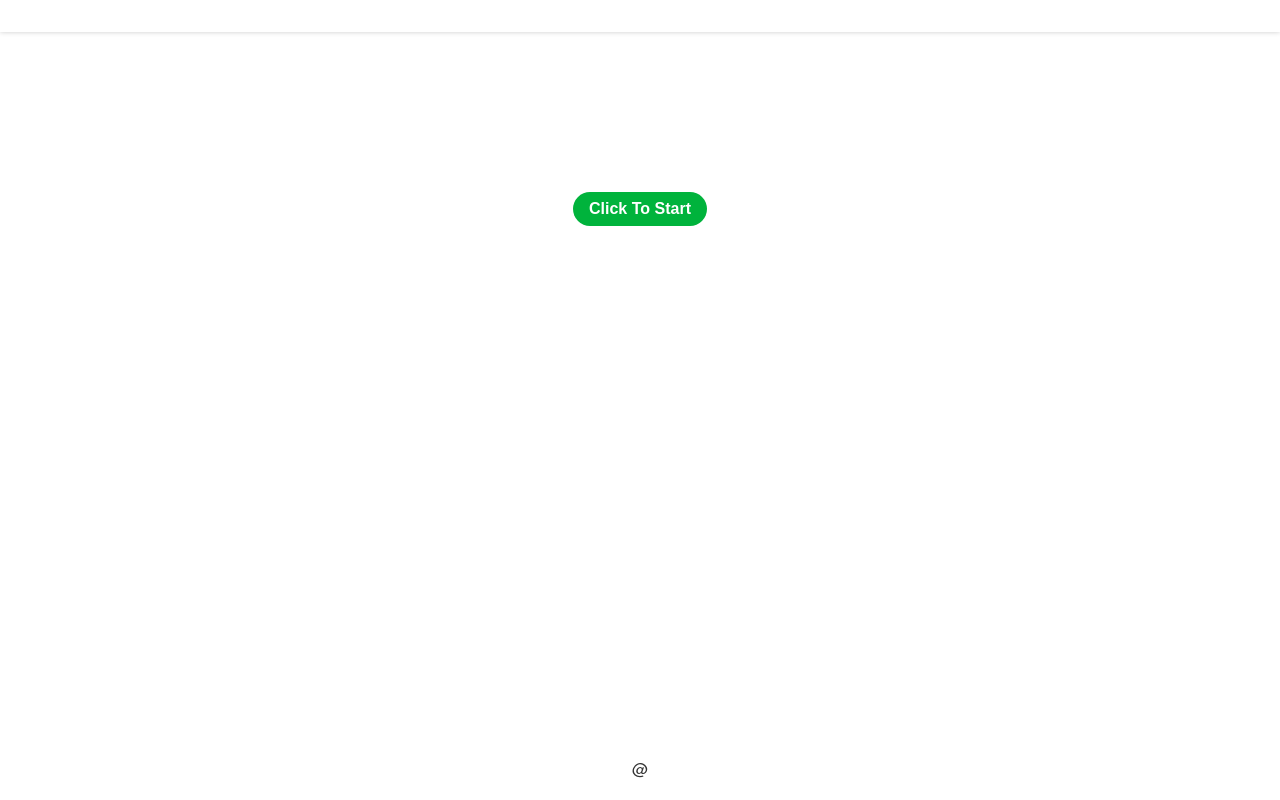
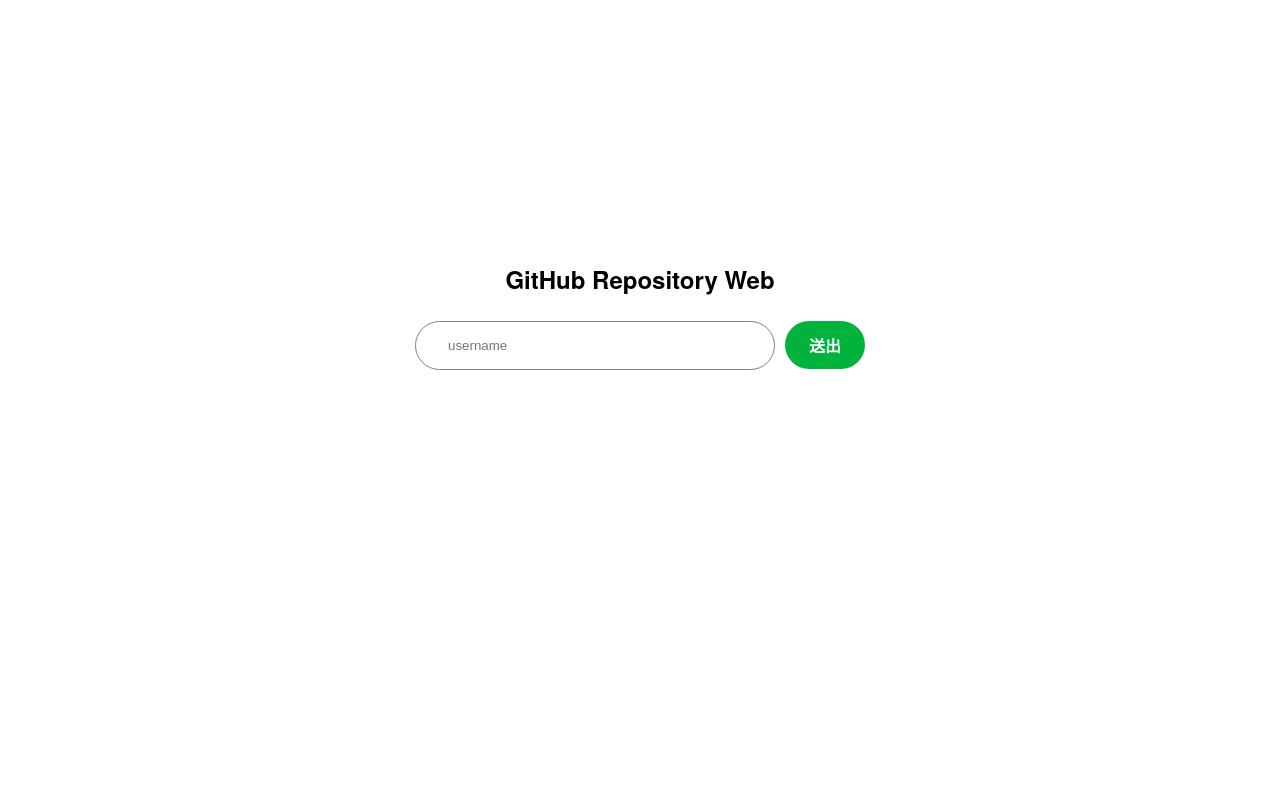
Before and after one commit to C107165108/github-repository-web, a React (Create React App) app: page / in a window 1280 px wide. Built offline with nearby package versions, Linux system fonts and the light colour scheme; no server answers.

Commit message:
add/refactor  : 新增searchPage / 整理架構

```diff
--- a/src/MainPage.js
+++ b/src/MainPage.js
@@ -1,9 +1,9 @@
-import React, { useEffect, useState } from "react";
+import React, { useState } from "react";
 import { BrowserRouter as Router, Routes, Route } from 'react-router-dom';
 
 import axios from 'axios';
 
-import StartPage from "./page/StartPage";
+import SearchPage from "./page/SearchPage";
 import ReposList from "./page/ReposList";
 import ReposDetail from "./page/ReposDetail";
 import Header from "./page/Header";
@@ -11,22 +11,21 @@
 
 export default function MainPage() {
 
-    const apiUrlUserName = 'jesseduffield';
 
+    const [apiUserName, setApiUserName] = useState('')
     const [repos, setRepos] = useState([]);
-    const [userName, setUserName] = useState([]);
+    const [userName, setUserName] = useState('');
     const [perpage, setPerPage] = useState(10);
     const [reposLength, setReposLength] = useState([]);
 
     const getDataLength = () => {
         axios
-            .get(`https://api.github.com/users/${apiUrlUserName}`, {
+            .get(`https://api.github.com/users/${apiUserName}/repos`, {
                 headers: { 'Accept': 'application/vnd.github.v3+json' }
             })
             .then(response => {
-                const targetReposLength = response.data.public_repos;
+                const targetReposLength = response.data.length;
                 setReposLength(targetReposLength)
-                console.log(targetReposLength)
             })
             .catch(error => {
                 console.log(error)
@@ -35,7 +34,7 @@
 
     const fetchData = () => {
         axios
-            .get(`https://api.github.com/users/${apiUrlUserName}/repos?per_page=${perpage}`, {
+            .get(`https://api.github.com/users/${apiUserName}/repos?per_page=${perpage}`, {
                 headers: { 'Accept': 'application/vnd.github.v3+json' }
             })
             .then(response => {
@@ -51,11 +50,6 @@
                 console.log(error)
             })
     }
-
-    useEffect(() => {
-        fetchData();
-        getDataLength();
-    }, []);
 
     const fetchMoreData = () => {
         const moreTendata = perpage + 10;
@@ -73,12 +67,12 @@
     };
 
     // path
-    const homePath = `users/${userName}/repos`;
-    const detailPath = `users/${userName}/repos/:name`;
+    const homePath = `users/${apiUserName}/repos`;
+    const detailPath = `users/${apiUserName}/repos/:name`;
 
     // style
     const windowHeight = window.innerHeight;
-    const bodyStyle = { width: '100%', height: windowHeight - 75, display: 'flex', alignItems: 'center', flexDirection: 'column' };
+    const bodyStyle = { width: '100%', height: windowHeight -75, display: 'flex', alignItems: 'center', flexDirection: 'column' };
 
     return (
         <div>
@@ -88,9 +82,9 @@
             <div style={bodyStyle}>
                 <Router>
                     <Routes>
-                        <Route path='/' element={<StartPage userName={userName} />} />
+                        <Route path='/' element={<SearchPage setApiUserName={setApiUserName} homePath={homePath} fetchData={fetchData} getDataLength={getDataLength} />} />
                         <Route path={homePath} element={<ReposList repos={repos} userName={userName} fetchMoreData={fetchMoreData} perpage={perpage} reposLength={reposLength} />} />
-                        <Route path={detailPath} element={<ReposDetail repos={repos} apiUrlUserName={apiUrlUserName} />} />
+                        <Route path={detailPath} element={<ReposDetail repos={repos} apiUserName={apiUserName} userName={userName}/>} />
                     </Routes>
                 </Router>
             </div>
--- a/src/page/Footer.js
+++ b/src/page/Footer.js
@@ -4,17 +4,14 @@
 
     const { userName } = props;
 
-    const headerStyle = {
-        textAlign: 'center',
-        padding: 4,
-    }
-    const headerTitleStyle = {
-        color: '#333333', fontSize: 16,
-    };
+    // style
+    const footerStyle = { textAlign: 'center', padding: 4, }
+    const footerTitleStyleNone = { color: '#fff' }
+    const footerTitleStyle = { color: '#333333', fontSize: 16 };
 
     return (
-        <div style={headerStyle} >
-            <h2 style={headerTitleStyle}>@{userName}</h2>
+        <div style={footerStyle} >
+            <h2 style={userName ? footerTitleStyle : footerTitleStyleNone}>gitHub repository user / {userName}</h2>
         </div >
     );
 }
--- a/src/page/Header.js
+++ b/src/page/Header.js
@@ -4,18 +4,13 @@
 
     const { userName } = props;
 
-    const headerStyle = {
-        textAlign: 'center',
-        padding: 16,
-        boxShadow: '0px 0px 5px 0px #cccccc'
-    }
-    const headerTitleStyle = {
-        color: '#333333', fontSize: 18,
-        fontWeight: '600',
-    };
+    // style
+    const headerStyle = { textAlign: 'center', padding: 16, boxShadow: '0px 0px 5px 0px #cccccc' }
+    const headerStylenone = { boxShadow: 'none' }
+    const headerTitleStyle = { color: '#333333', fontSize: 18, fontWeight: '600' };
 
     return (
-        <div style={headerStyle} >
+        <div style={userName ? headerStyle : headerStylenone} >
             <h2 style={headerTitleStyle}>{userName}</h2>
         </div >
     );
--- a/src/page/ReposList.js
+++ b/src/page/ReposList.js
@@ -10,26 +10,10 @@
 
     // style
     const windowHeight = window.innerHeight;
-    const listStyle = {
-        width: '100%',
-        height: windowHeight - 100,
-        overflow: "auto",
-        display: 'flex',
-        alignItems: 'center',
-        flexDirection: 'column'
-    };
-    const ItemStyle = {
-        textDecoration: 'none',
-        color: '#333333'
-    };
-    const loadingImgStyle = {
-        width: 20,
-
-    }
-    const loadingStyle = {
-        display: 'flex',
-        justifyContent: 'center',
-    }
+    const listStyle = { width: '100%', height: windowHeight - 100, overflow: "auto", display: 'flex', alignItems: 'center', flexDirection: 'column' };
+    const ItemStyle = { textDecoration: 'none', color: '#333333' };
+    const loadingImgStyle = { width: 20 };
+    const loadingStyle = { display: 'flex', justifyContent: 'center' };
 
     return (
         <div style={listStyle} id="scrollableDiv">
--- /dev/null
+++ b/src/page/SearchPage.js
@@ -0,0 +1,40 @@
+import React from "react";
+import { useNavigate } from 'react-router-dom';
+
+export default function SearchPage(props) {
+
+    const { setApiUserName, homePath, fetchData, getDataLength } = props;
+    let navigate = useNavigate();
+
+    // style
+    const windowHeight = window.innerHeight;
+    const homeStyle = { width: '100%', marginTop: windowHeight / 3, textAlign: 'center' };
+    const contentStyle = { width: '100%', display: 'flex', alignItems: 'center', justifyContent: 'center' };
+    const TitleStyle = { fontWeight: '600', fontSize: 24, marginBottom: 30 };
+    const InputStyle = { width: 360, padding: '16px 32px', border: '#808080 1px solid', borderRadius: 30, marginRight: 10 };
+    const btnStyle = { borderRadius: 30, padding: '12px 16px', backgroundColor: '#00b33c', color: '#fff', fontWeight: '600', fontSize: 16, width: 80, textAlign: 'center' };
+
+
+    const handleChange = (event) => {
+        setApiUserName(event.target.value);
+    }
+
+    const onSubmit = () => {
+        navigate(homePath);
+        fetchData();
+        getDataLength();
+    }
+
+    return (
+        <div style={homeStyle}>
+
+            <h3 style={TitleStyle}>GitHub Repository Web</h3>
+
+            <div style={contentStyle}>
+                <input style={InputStyle} onChange={handleChange} type="text" placeholder="username" />
+                <button onClick={onSubmit} style={btnStyle}>送出</button>
+            </div>
+
+        </div>
+    );
+}
--- a/src/page/StartPage.js
+++ /dev/null
@@ -1,35 +0,0 @@
-import React from "react";
-import { Link } from 'react-router-dom';
-
-
-
-export default function StartPage(props) {
-
-    const userName = props;
-
-    // style
-    const homeStyle = { width: '100%', display: 'flex', alignItems: 'center', justifyContent: 'center', }
-    const windowHeight = window.innerHeight;
-    const btnStyle = {
-        borderRadius: 20,
-        padding: '8px 16px',
-        backgroundColor: '#00b33c',
-        color: '#fff',
-        fontWeight: '600',
-        fontSize: 16,
-        textAlign: 'center',
-        marginTop: windowHeight / 5,
-    }
-
-    return (
-        <div style={homeStyle}>
-
-            <Link to={`users/${userName.userName}/repos`}>
-                <button style={btnStyle}>
-                    Click To Start
-                </button>
-            </Link>
-
-        </div>
-    );
-}
```
Also changed, not shown: src/page/ReposDetail.js (+19 -87 lines).
